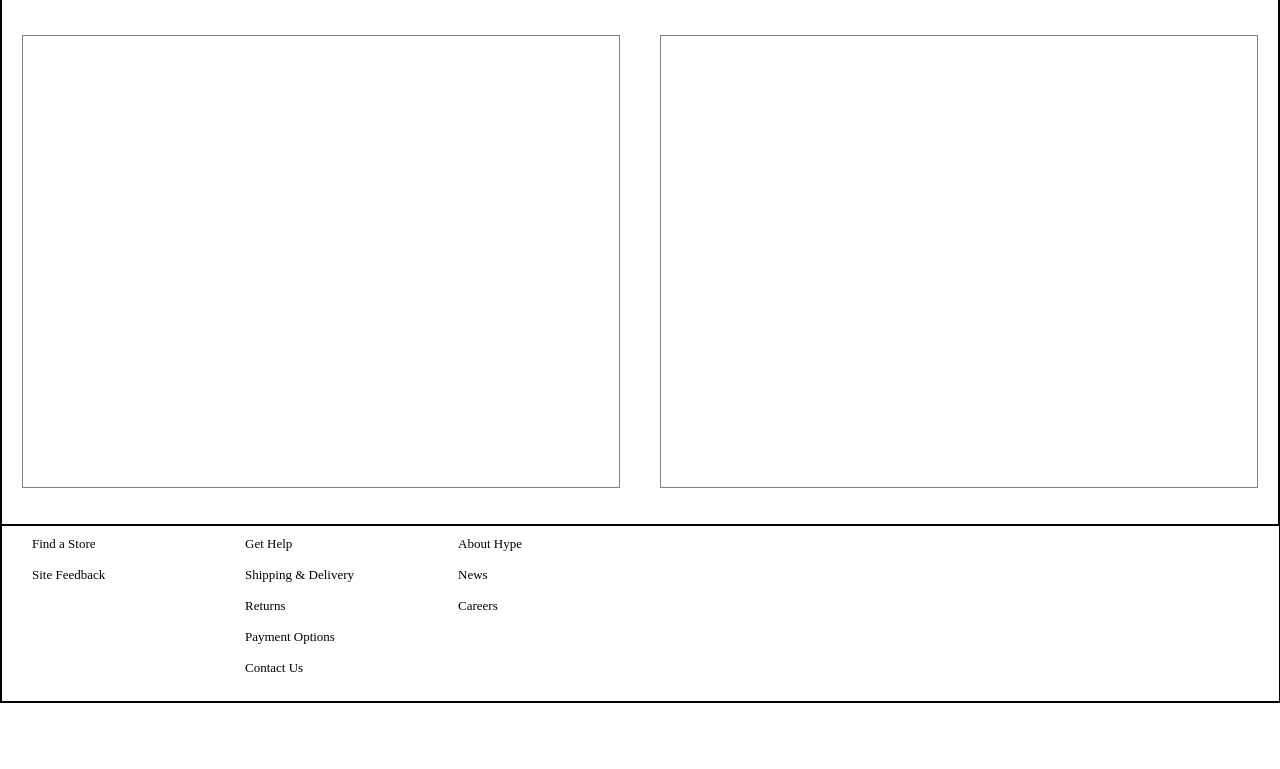
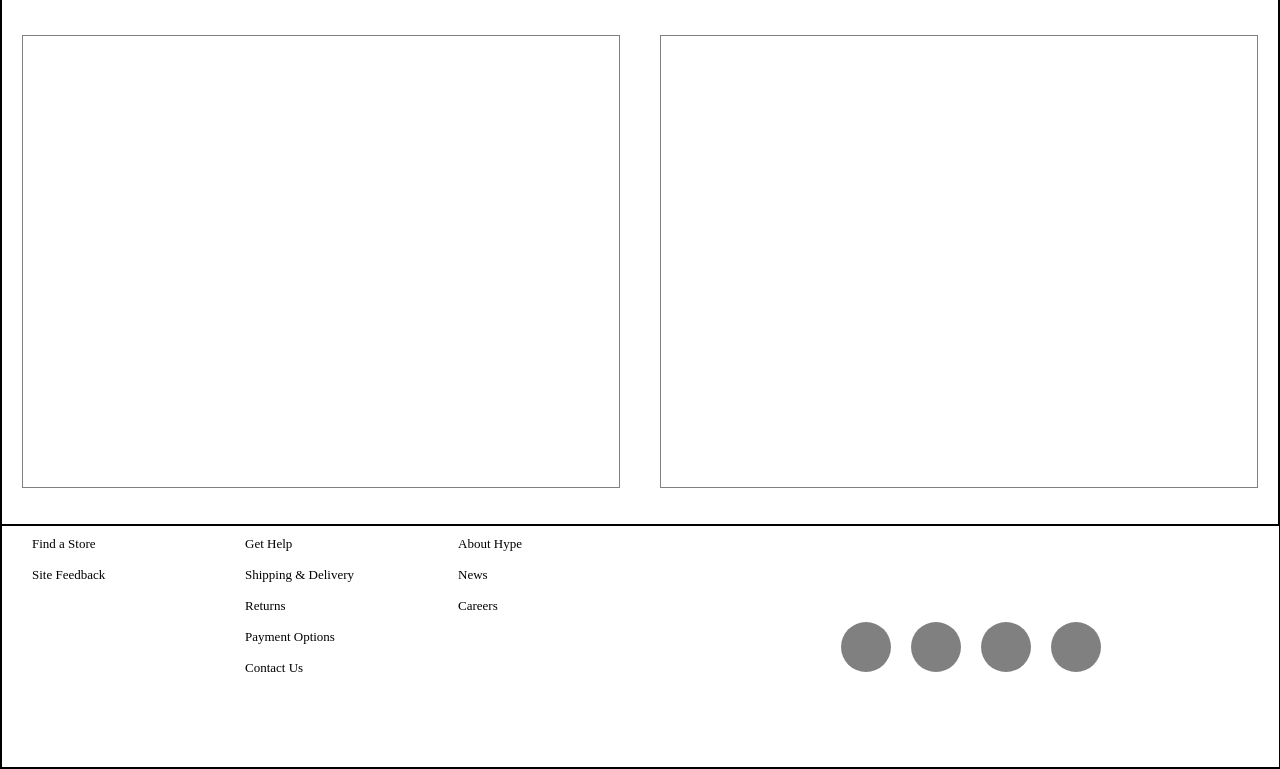
Before and after one commit to ProgramJustin/Hype, a React app: page / in a window 1280 px wide. Shown: the part 2746-3515 px from the top of the page. Before the commit the page ends 3449 px from the top, so only its background shows below. Built offline with nearby package versions, Linux system fonts and the light colour scheme.

Commit message:
add placeholder buttons

```diff
--- a/src/components/Footer.jsx
+++ b/src/components/Footer.jsx
@@ -18,7 +18,7 @@ function Footer(){
             width: 100%;
           }
 
-          #footer div div {
+          #footer div .linkBox {
             display: flex;
             flex-direction: column;
             padding: 10px;
@@ -26,6 +26,20 @@ function Footer(){
           #footer div div a {
             margin-bottom: 15px;
             font-size: 13px;
+          }
+
+          #footer .socialMediaContainer {
+            display: flex;
+            justify-content: center;
+            align-items: center;
+            height: 241px;
+          }
+          #footer div .socialMedia {
+            border-radius: 100%;
+            width: 50px;
+            height: 50px;
+            background-color: gray;
+            margin-left: 20px;
           }
 
           @media only screen and (max-width: 799.9px) {
@@ -36,28 +50,29 @@ function Footer(){
           }
         `}</style>
       <div>
-        <div>
+        <div className="linkBox">
           <a>Find a Store</a>
           <a>Site Feedback</a>
         </div>
-        <div>
+        <div className="linkBox">
           <a>Get Help</a>
           <a>Shipping & Delivery</a>
           <a>Returns</a>
           <a>Payment Options</a>
           <a>Contact Us</a>
         </div>
-        <div>
+        <div className="linkBox">
           <a>About Hype</a>
           <a>News</a>
           <a>Careers</a>
         </div>
       </div>
 
-      <div>
-        <img src="" />
-        <img src="" />
-        <img src="" />
+      <div className="socialMediaContainer">
+        <div className="socialMedia"></div>
+        <div className="socialMedia"></div>
+        <div className="socialMedia"></div>
+        <div className="socialMedia"></div>
       </div>
     </div>
   );
```
